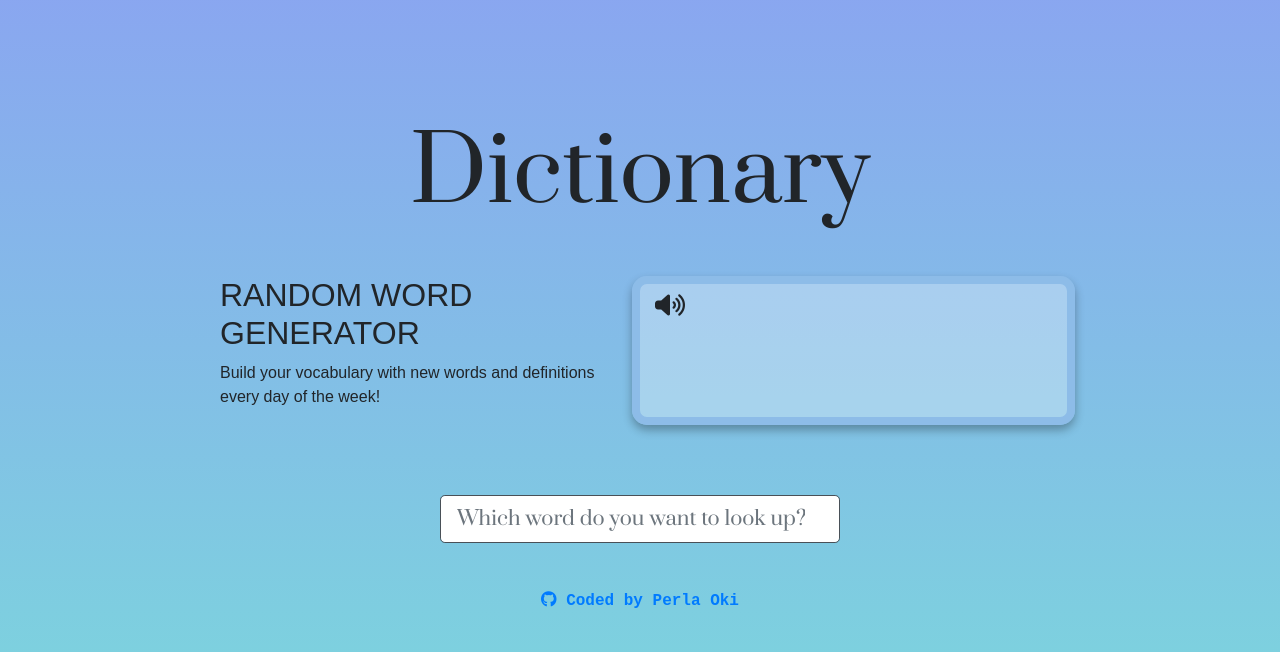
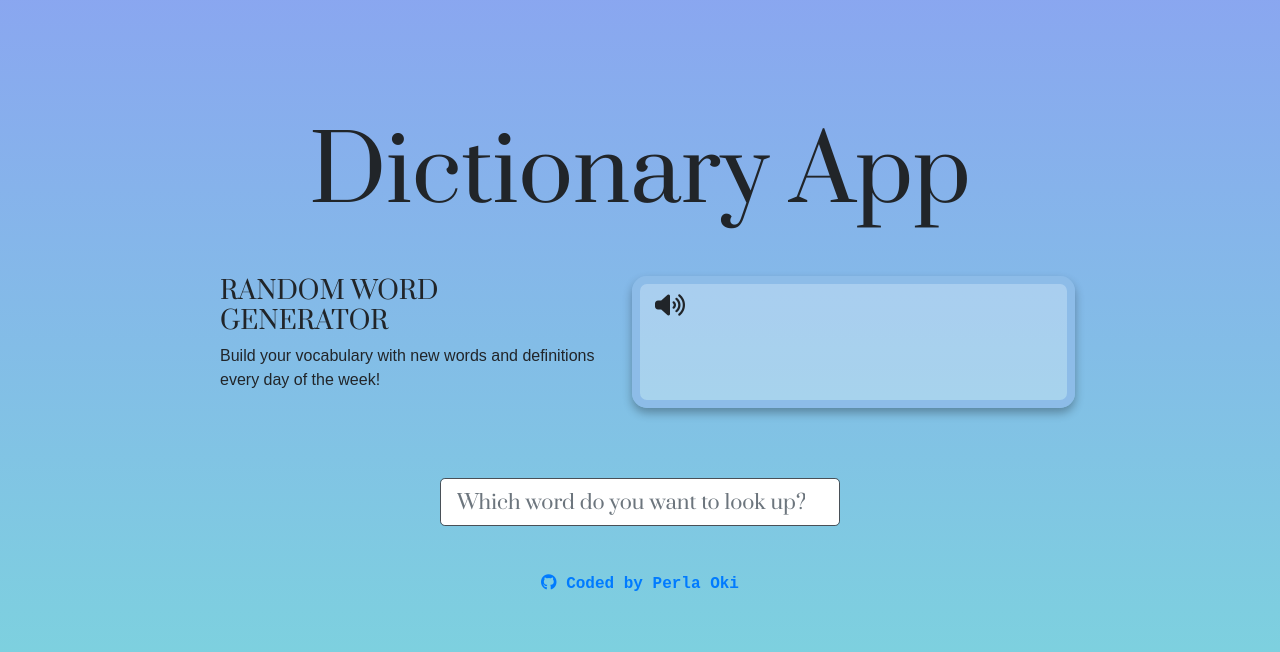
Before and after one commit to P0KiD0Ki/SheCodes-Dictionary-Project, a React (Create React App) app: page / in a window 1280 px wide. Shown: the top 652 px of the page. Built offline with nearby package versions, Linux system fonts and the light colour scheme; no server answers.

Commit message:
added class name for styling

```diff
--- a/src/WordofDay.js
+++ b/src/WordofDay.js
@@ -21,11 +21,11 @@ export default function WordofDay() {
 
   return (
     <div>
-      <h1 className="text-center">Dictionary</h1>
+      <h1 className="text-center">Dictionary App</h1>
       <Container className="word-of-day">
         <Row>
           <Col className="word-generator">
-            <h2>RANDOM WORD GENERATOR</h2>
+            <h2 className="random-heading">RANDOM WORD <br />GENERATOR</h2>
             <p>
               Build your vocabulary with new words and definitions every day of the week!
             </p>
```
